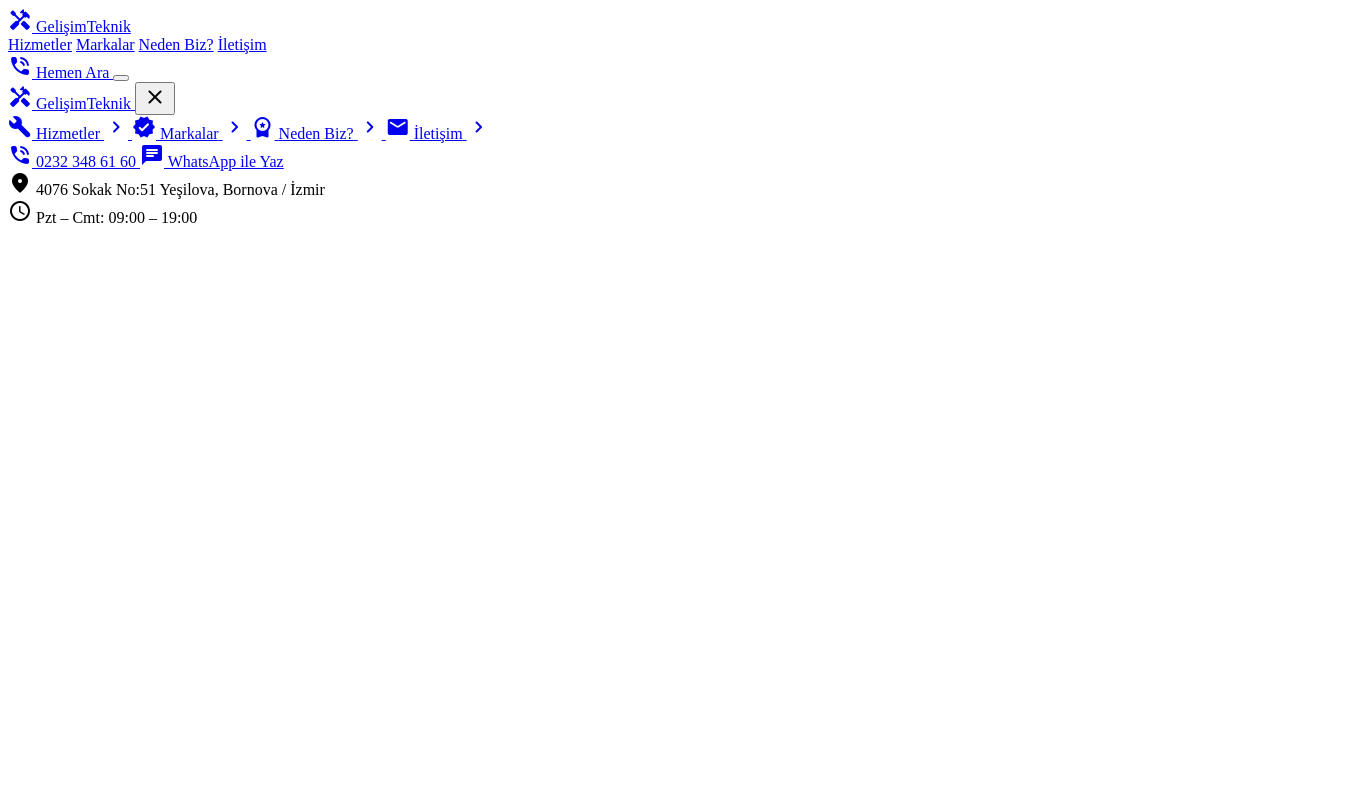
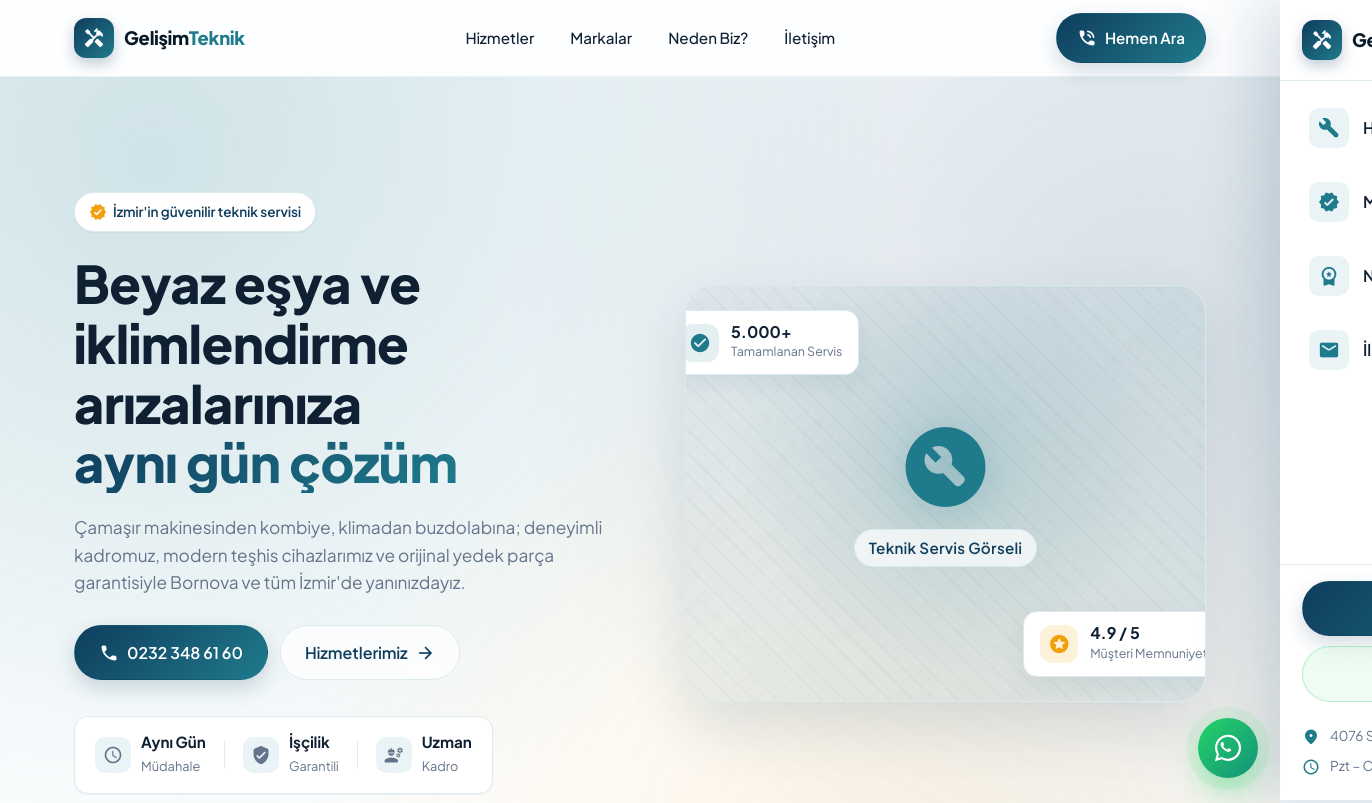
Before and after one commit to Tolunay-c/Gelisim-Teknik-Servis, a plain HTML site: page index.html in a window 1280 px wide. Shown: the top 803 px of the page, 1372 px wide, since content can reach past the window. Drawn offline with nearby package versions, Linux system fonts and the light colour scheme; the site is published under a folder, as on GitHub Pages, so addresses that start at the root find nothing.

Commit message:
update index.html
link ve script upgrade

```diff
--- a/index.html
+++ b/index.html
@@ -26,7 +26,7 @@
   <!-- AOS -->
   <link href="https://unpkg.com/aos@2.3.1/dist/aos.css" rel="stylesheet" />
 
-  <link rel="stylesheet" href="/assets/css/main.css" />
+  <link rel="stylesheet" href="./assets/css/main.css" />
 </head>
 <body>
   <!-- ============ HEADER ============ -->
@@ -642,6 +642,6 @@
 
   <!-- AOS -->
   <script src="https://unpkg.com/aos@2.3.1/dist/aos.js"></script>
- <script src="/assets/js/main.js"></script>
+  <script src="./assets/js/main.js"></script>
 </body>
 </html>
```
